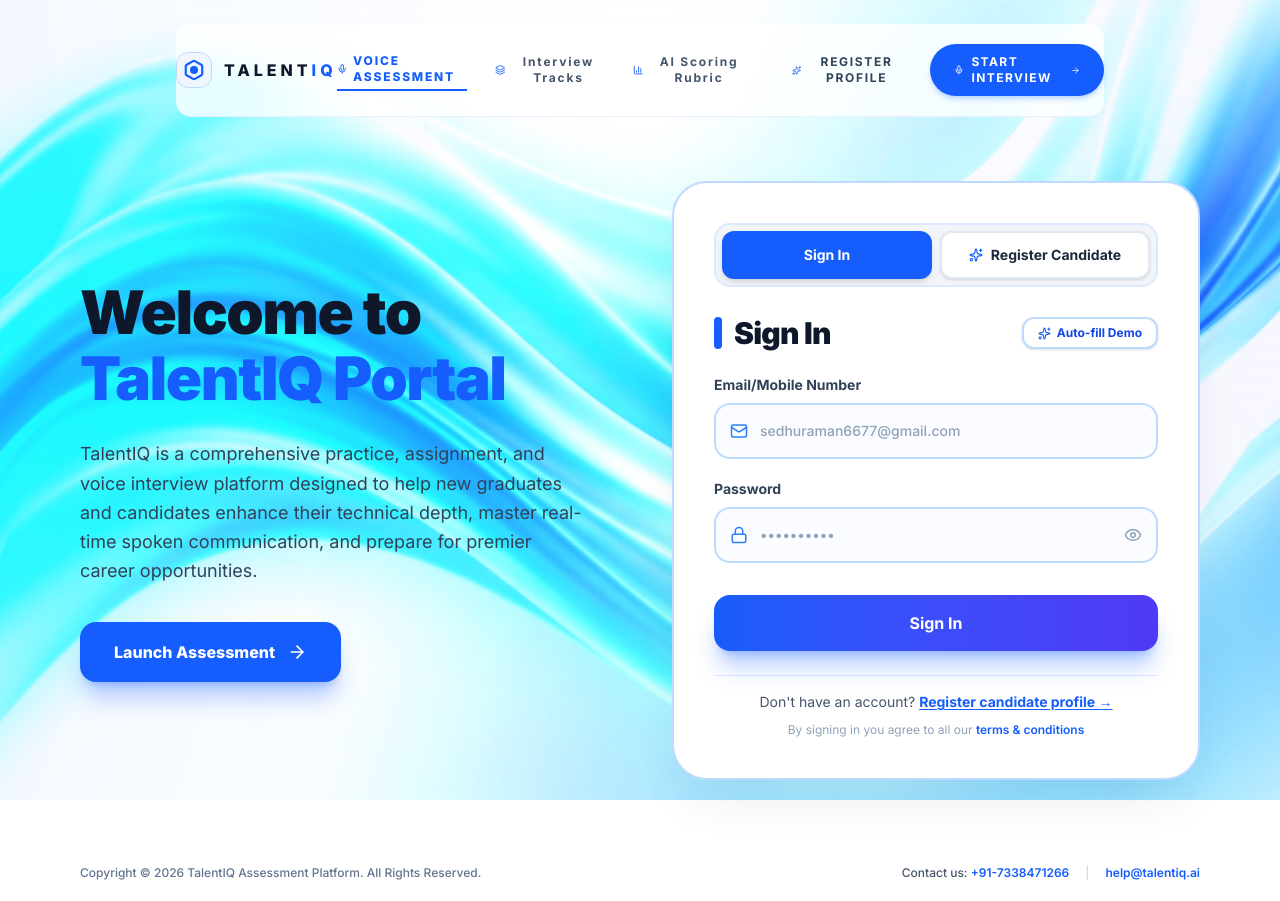
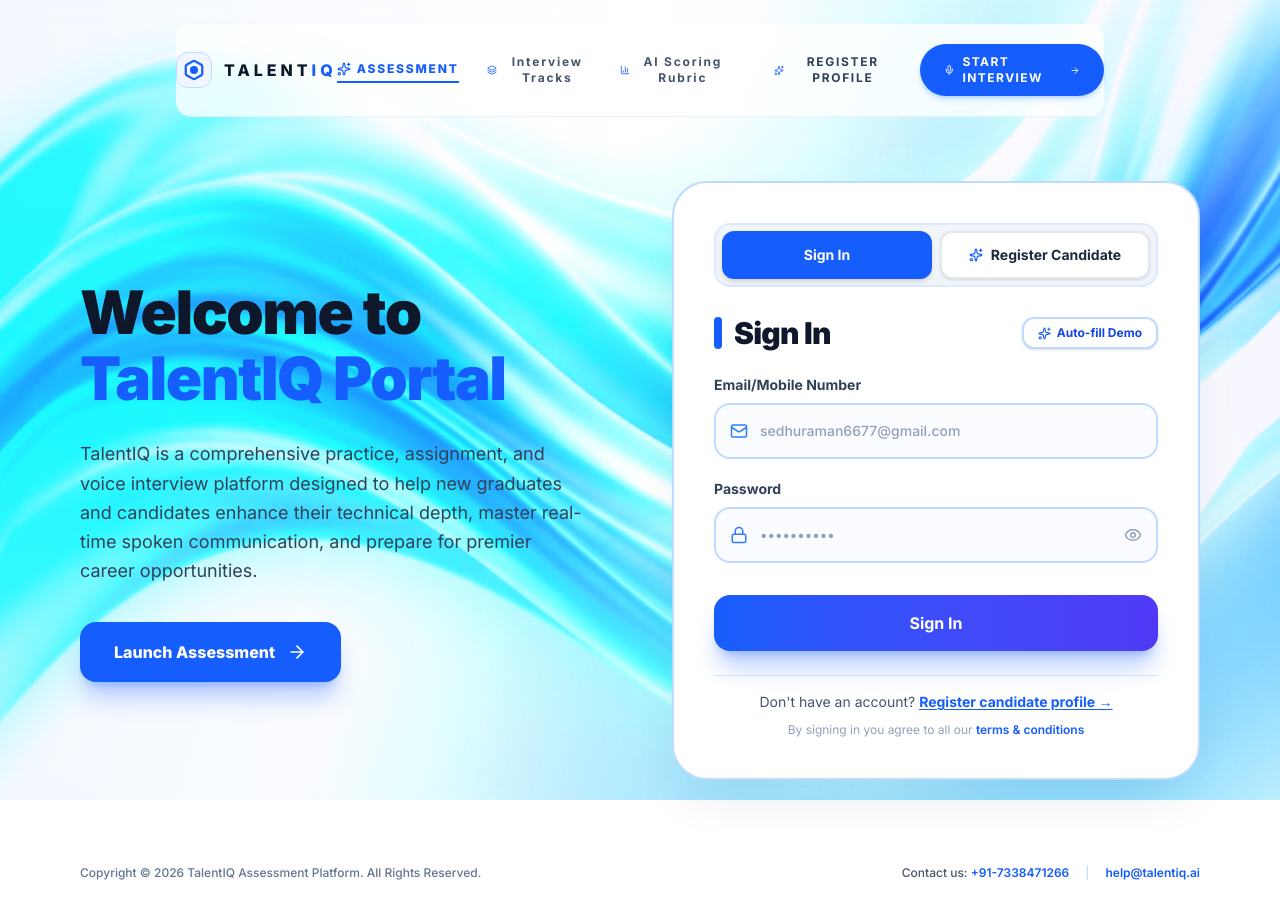
Before and after one commit to Sedhuram005/Suki-Mock-Interview-Platform, a Next.js app: page / in a window 1280 px wide. Built offline with nearby package versions, Linux system fonts and the light colour scheme.

Commit message:
Remove voice and mic icon from navbar assessment link and candidate portal launch button

```diff
--- a/app/page.tsx
+++ b/app/page.tsx
@@ -242,8 +242,8 @@
               href="/interview"
               className="flex items-center gap-1.5 text-blue-600 font-extrabold hover:text-blue-800 transition-colors py-1 border-b-2 border-blue-600"
             >
-              <Mic size={14} className="text-blue-600" />
-              <span>Voice Assessment</span>
+              <Sparkles size={14} className="text-blue-600" />
+              <span>Assessment</span>
             </Link>
             <button
               type="button"
@@ -371,8 +371,8 @@
                 onClick={() => setMobileMenuOpen(false)}
                 className="flex items-center gap-3 px-4 py-4 rounded-xl bg-blue-50 border border-blue-200 text-blue-900 font-bold text-sm hover:bg-blue-100 transition-all cursor-pointer"
               >
-                <Mic size={20} className="text-blue-600" />
-                <span>Voice Assessment</span>
+                <Sparkles size={20} className="text-blue-600" />
+                <span>Assessment</span>
               </Link>
               <button
                 type="button"
@@ -560,8 +560,7 @@
                   href="/interview"
                   className="w-full py-4 text-base font-bold text-white rounded-2xl bg-gradient-to-r from-blue-600 to-indigo-600 hover:from-blue-700 hover:to-indigo-700 shadow-xl shadow-blue-600/30 flex items-center justify-center gap-2.5 mb-3.5 transition-all hover:scale-[1.01] active:scale-[0.99]"
                 >
-                  <Mic size={18} />
-                  <span>Launch Voice Interview Directly</span>
+                  <span>Launch Interview Directly</span>
                   <ArrowRight size={18} />
                 </Link>
 
@@ -1122,8 +1121,8 @@
                 href="/interview"
                 className="rounded-xl bg-blue-600 hover:bg-blue-700 text-white font-bold text-xs uppercase tracking-wider px-5 py-2.5 shadow-md shadow-blue-500/25 flex items-center gap-2 transition-all hover:scale-105 active:scale-95"
               >
-                <Mic size={14} />
-                <span>Start Voice Test</span>
+                <Sparkles size={14} />
+                <span>Start Assessment</span>
               </Link>
             </div>
           </div>
```
